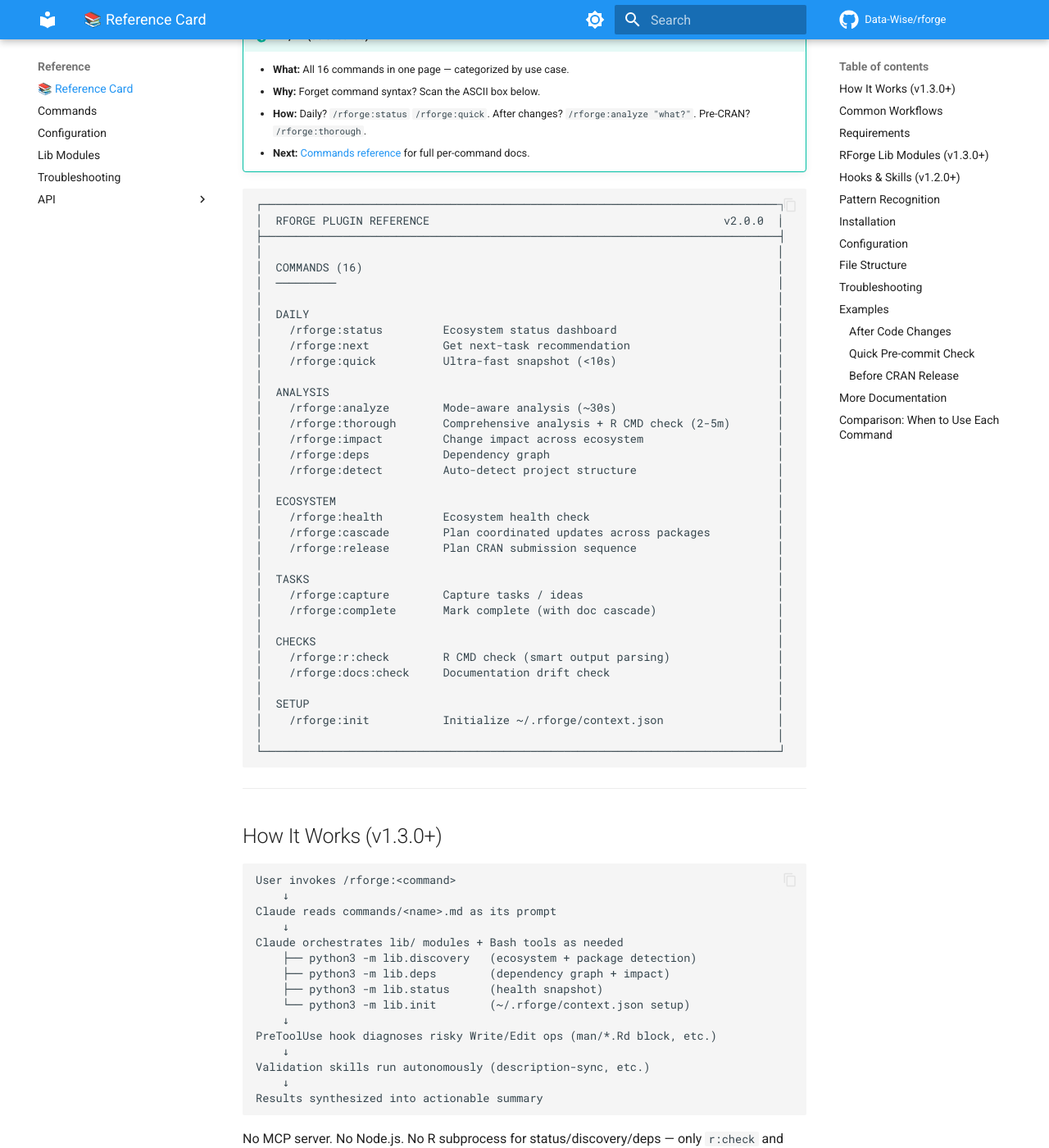
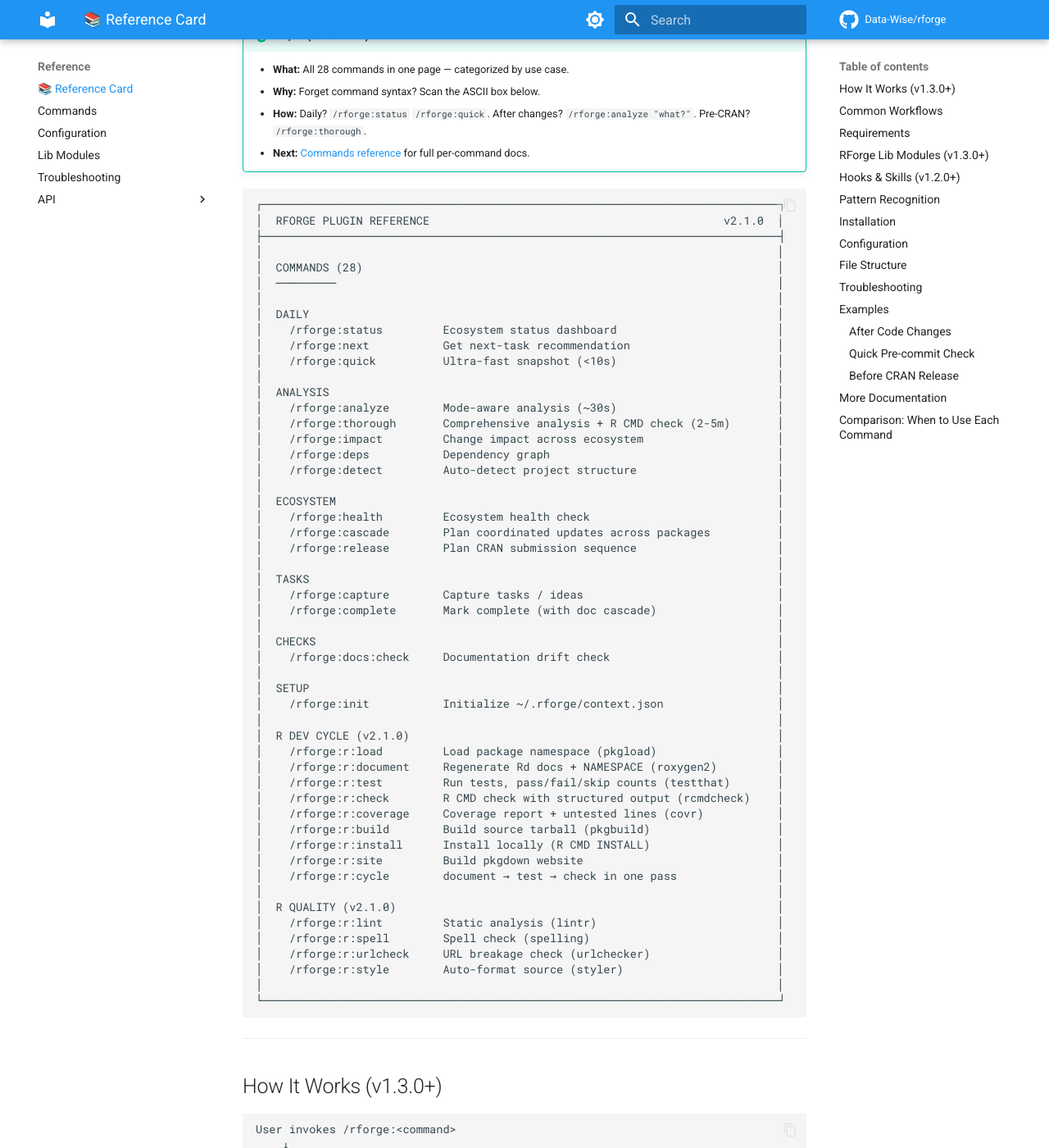
Before and after one commit to Data-Wise/rforge, an MkDocs documentation site: the page built from docs/REFCARD.md, in a window 1280 px wide and 1400 px high, scrolled down 248 px. Shown: the whole window at 82% size. Built offline with MkDocs 1.6.1 and Material for MkDocs 9.7.7, drawn with Linux system fonts in a browser that asks for light colours; comment, search, counter and statistics services are not loaded; some of the changed text lies outside the part shown.

Commit message:
docs: command tables, nav, CHANGELOG; bump to v2.1.0
Co-Authored-By: Claude Opus 4.8 <noreply@anthropic.com>

````diff
--- a/docs/REFCARD.md
+++ b/docs/REFCARD.md
@@ -1,19 +1,19 @@
 # 📚 RForge Plugin - Reference Card
 
-> **Version:** 2.0.0 | **Last Updated:** 2026-05-12
+> **Version:** 2.1.0 | **Last Updated:** 2026-05-31
 
 !!! tip "TL;DR (30 seconds)"
-    - **What:** All 16 commands in one page — categorized by use case.
+    - **What:** All 28 commands in one page — categorized by use case.
     - **Why:** Forget command syntax? Scan the ASCII box below.
     - **How:** Daily? `/rforge:status` `/rforge:quick`. After changes? `/rforge:analyze "what?"`. Pre-CRAN? `/rforge:thorough`.
     - **Next:** [Commands reference](commands.md) for full per-command docs.
 
 ```text
 ┌─────────────────────────────────────────────────────────────────────────────┐
-│  RFORGE PLUGIN REFERENCE                                            v2.0.0  │
+│  RFORGE PLUGIN REFERENCE                                            v2.1.0  │
 ├─────────────────────────────────────────────────────────────────────────────┤
 │                                                                             │
-│  COMMANDS (16)                                                              │
+│  COMMANDS (28)                                                              │
 │  ─────────                                                                  │
 │                                                                             │
 │  DAILY                                                                      │
@@ -38,11 +38,27 @@
 │    /rforge:complete       Mark complete (with doc cascade)                  │
 │                                                                             │
 │  CHECKS                                                                     │
-│    /rforge:r:check        R CMD check (smart output parsing)                │
 │    /rforge:docs:check     Documentation drift check                         │
 │                                                                             │
 │  SETUP                                                                      │
 │    /rforge:init           Initialize ~/.rforge/context.json                 │
+│                                                                             │
+│  R DEV CYCLE (v2.1.0)                                                       │
+│    /rforge:r:load         Load package namespace (pkgload)                  │
+│    /rforge:r:document     Regenerate Rd docs + NAMESPACE (roxygen2)         │
+│    /rforge:r:test         Run tests, pass/fail/skip counts (testthat)       │
+│    /rforge:r:check        R CMD check with structured output (rcmdcheck)    │
+│    /rforge:r:coverage     Coverage report + untested lines (covr)           │
+│    /rforge:r:build        Build source tarball (pkgbuild)                   │
+│    /rforge:r:install      Install locally (R CMD INSTALL)                   │
+│    /rforge:r:site         Build pkgdown website                             │
+│    /rforge:r:cycle        document → test → check in one pass               │
+│                                                                             │
+│  R QUALITY (v2.1.0)                                                         │
+│    /rforge:r:lint         Static analysis (lintr)                           │
+│    /rforge:r:spell        Spell check (spelling)                            │
+│    /rforge:r:urlcheck     URL breakage check (urlchecker)                   │
+│    /rforge:r:style        Auto-format source (styler)                       │
 │                                                                             │
 └─────────────────────────────────────────────────────────────────────────────┘
 ```
@@ -111,6 +127,7 @@ As of v1.3.0 the plugin is self-contained — slash commands dispatch to pure-Py
 | `lib.deps` | Dependency graph + impact analysis | ~8s |
 | `lib.status` | Ecosystem health snapshot | <5s |
 | `lib.init` | Initialize `~/.rforge/context.json` | <5s |
+| `lib.rcmd` | R dev-cycle + quality engines (v2.1.0) | R-bound |
 
 See [`docs/lib-modules.md`](lib-modules.md) and the [reference API docs](reference/discovery.md) for full call signatures.
 
@@ -195,15 +212,15 @@ No `~/.claude/settings.json` entries required since v1.3.0 — the plugin is ful
 
 ```text
 rforge/
-├── .claude-plugin/        # Plugin manifest + extras (v2.0.0)
+├── .claude-plugin/        # Plugin manifest + extras (v2.1.0)
 │   ├── plugin.json
 │   ├── marketplace.json
 │   ├── config.json
 │   ├── hooks/pretooluse.py
 │   └── skills/validation/description-sync.md
-├── commands/              # 16 slash commands (/rforge:*)
+├── commands/              # 28 slash commands (/rforge:*)
 │   ├── docs/check.md      # /rforge:docs:check (v2.0.0+)
-│   └── r/check.md         # /rforge:r:check (v2.0.0+)
+│   └── r/                 # /rforge:r:* (v2.0.0+, expanded v2.1.0)
 ├── agents/                # 1 orchestrator agent
 │   └── orchestrator.md
 ├── scripts/               # Installation scripts
@@ -214,6 +231,7 @@ rforge/
 │   ├── deps.py
 │   ├── status.py
 │   ├── init.py
+│   ├── rcmd.py            # R dev-cycle + quality engines (v2.1.0)
 │   └── formatters.py
 └── docs/                  # Documentation
     └── REFCARD.md (this file)
--- a/mkdocs.yml
+++ b/mkdocs.yml
@@ -1,5 +1,5 @@
 site_name: RForge Plugin
-site_description: R package ecosystem orchestrator - 16 self-contained commands for R package development, ecosystem management, and intelligent orchestration (pure-Python lib/, no MCP server required)
+site_description: R package ecosystem orchestrator - 28 self-contained commands for R package development, ecosystem management, and intelligent orchestration (pure-Python lib/, no MCP server required)
 site_url: https://data-wise.github.io/rforge/
 
 repo_name: Data-Wise/rforge
@@ -92,6 +92,7 @@ nav:
       - "deps": reference/deps.md
       - "status": reference/status.md
       - "init": reference/init.md
+      - "rcmd": reference/rcmd.md
   - Project:
     - Architecture: architecture.md
     - Hooks & Skills: hooks-and-skills.md
--- a/package.json
+++ b/package.json
@@ -1,7 +1,7 @@
 {
   "name": "@data-wise/rforge-plugin",
-  "version": "2.0.0",
-  "description": "RForge toolkit for Claude Code: 16 commands for R package development, ecosystem management, and intelligent orchestration",
+  "version": "2.1.0",
+  "description": "RForge toolkit for Claude Code: 28 commands for R package development, ecosystem management, and intelligent orchestration",
   "type": "module",
   "main": "index.js",
   "files": [
````
Also changed, not shown: other parts of docs/REFCARD.md (+2 -2 lines), CHANGELOG.md (+16 -0 lines), README.md (+11 -4 lines), docs/README.md (+7 -7 lines), docs/index.md (+11 -5 lines), 3 other files.
